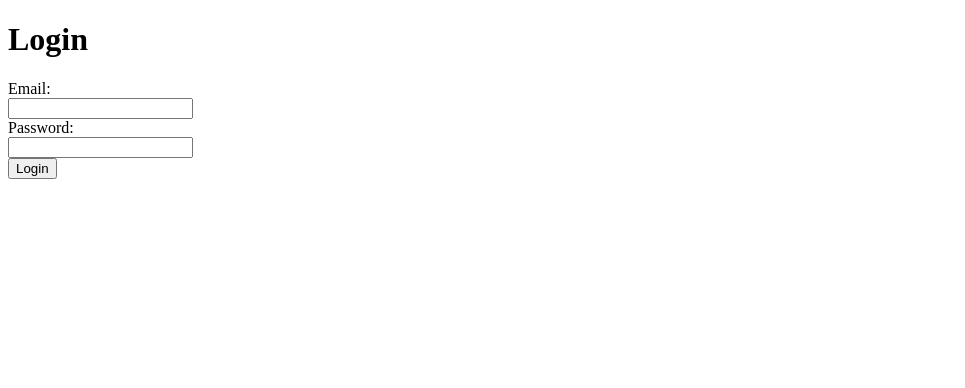
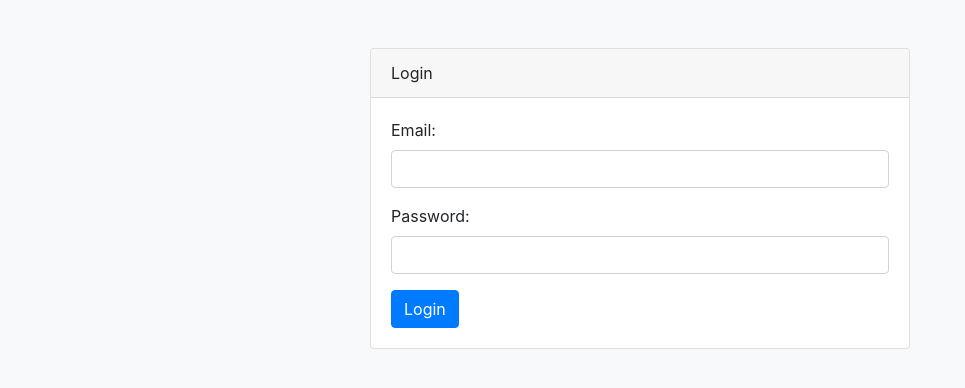
Before and after one commit to DanielPalmSie/drum-n-code, a Symfony app: template project/templates/login.html.twig in a window 1280 px wide. Shown: the top 388 px of the page, without its empty margins (0-965 px from the left). Run offline with Twig, Linux system fonts and the light colour scheme; the template is opened without the code that fills it, so the values that code supplies are empty; some libraries are stand-ins or nearby versions.

Commit message:
beautified-login-page

```diff
--- a/project/templates/login.html.twig
+++ b/project/templates/login.html.twig
@@ -4,17 +4,38 @@
     <meta charset="UTF-8">
     <meta name="viewport" content="width=device-width, initial-scale=1.0">
     <title>Login Form</title>
+    <link href="https://maxcdn.bootstrapcdn.com/bootstrap/4.5.2/css/bootstrap.min.css" rel="stylesheet">
 </head>
-<body>
-<h1>Login</h1>
-<form action="{{ path('login') }}" method="post">
-    <label for="email">Email:</label><br>
-    <input type="email" id="email" name="email" required><br>
+<body class="bg-light">
 
-    <label for="password">Password:</label><br>
-    <input type="password" id="password" name="password" required><br>
+<div class="container mt-5">
+    <div class="row justify-content-center">
+        <div class="col-md-6">
+            <div class="card">
+                <div class="card-header">Login</div>
+                <div class="card-body">
+                    <form action="{{ path('login') }}" method="post">
+                        <div class="form-group">
+                            <label for="email">Email:</label>
+                            <input type="email" class="form-control" id="email" name="email" required>
+                        </div>
 
-    <button type="submit">Login</button>
-</form>
+                        <div class="form-group">
+                            <label for="password">Password:</label>
+                            <input type="password" class="form-control" id="password" name="password" required>
+                        </div>
+
+                        <button type="submit" class="btn btn-primary">Login</button>
+                    </form>
+                </div>
+            </div>
+        </div>
+    </div>
+</div>
+
+<!-- Подключаем JS для Bootstrap (если он потребуется в дальнейшем) -->
+<script src="https://code.jquery.com/jquery-3.5.1.slim.min.js"></script>
+<script src="https://cdn.jsdelivr.net/npm/@popperjs/core@2.9.2/dist/umd/popper.min.js"></script>
+<script src="https://maxcdn.bootstrapcdn.com/bootstrap/4.5.2/js/bootstrap.min.js"></script>
 </body>
 </html>
```
